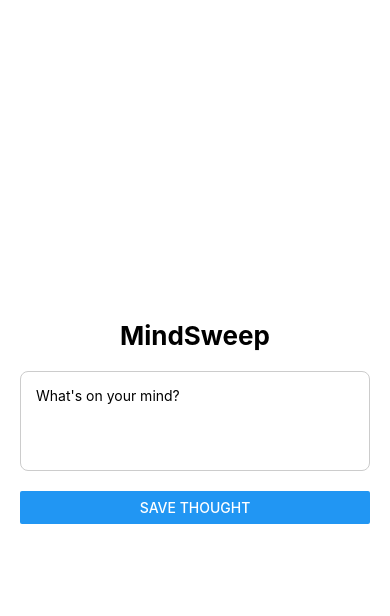
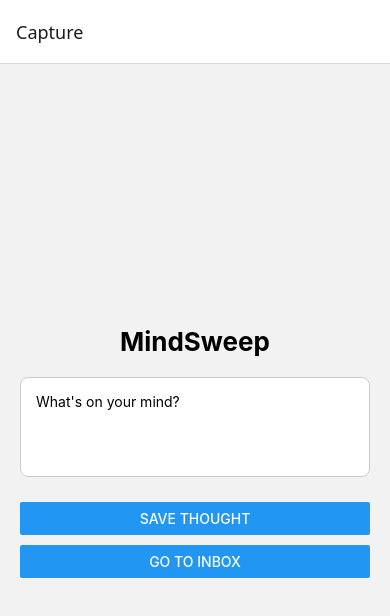
Before and after one commit to Benjamin-Trinh/MindSweep, a React Native app: screen /Capture in a window 390 px wide. Shown: the top 616 px of the page. Built offline with nearby package versions, Linux system fonts and the light colour scheme.

Commit message:
Implemented Capture and Inbox Screens with navigation and local storage

```diff
--- a/App.tsx
+++ b/App.tsx
@@ -1,20 +1,20 @@
 import React from 'react';
-import { StatusBar } from 'expo-status-bar';
-import { SafeAreaView, StyleSheet } from 'react-native';
+import { NavigationContainer } from '@react-navigation/native';
+import { createNativeStackNavigator } from '@react-navigation/native-stack';
+
 import CaptureScreen from './src/screens/CaptureScreen';
+import InboxScreen from './src/screens/InboxScreen';
+import { RootStackParamList } from './src/navigation/types';
+
+const Stack = createNativeStackNavigator<RootStackParamList>();
 
 export default function App() {
   return (
-    <SafeAreaView style={styles.container}>
-      <CaptureScreen />
-      <StatusBar style="auto" />
-    </SafeAreaView>
+    <NavigationContainer>
+      <Stack.Navigator initialRouteName="Capture">
+        <Stack.Screen name="Capture" component={CaptureScreen} />
+        <Stack.Screen name="Inbox" component={InboxScreen} />
+      </Stack.Navigator>
+    </NavigationContainer>
   );
 }
-
-const styles = StyleSheet.create({
-  container: {
-    flex: 1,
-    backgroundColor: '#fff',
-  },
-});
--- /dev/null
+++ b/src/navigation/types.ts
@@ -0,0 +1,4 @@
+export type RootStackParamList = {
+  Capture: undefined;
+  Inbox: undefined;
+};
--- a/src/screens/CaptureScreen.tsx
+++ b/src/screens/CaptureScreen.tsx
@@ -1,9 +1,26 @@
+import React, { useState } from 'react';
+import {
+  View,
+  Text,
+  TextInput,
+  Button,
+  StyleSheet,
+  KeyboardAvoidingView,
+  Platform,
+} from 'react-native';
+import { useNavigation } from '@react-navigation/native';
+import { NativeStackNavigationProp } from '@react-navigation/native-stack';
 import { saveThought } from '../utils/storage';
-import React, { useState } from 'react';
-import { View, Text, TextInput, Button, StyleSheet } from 'react-native';
+import { RootStackParamList } from '../navigation/types';
+
+type CaptureScreenNavigationProp = NativeStackNavigationProp<
+  RootStackParamList,
+  'Capture'
+>;
 
 export default function CaptureScreen() {
   const [thought, setThought] = useState('');
+  const navigation = useNavigation<CaptureScreenNavigationProp>();
 
   const handleSave = async () => {
     if (!thought.trim()) return;
@@ -11,10 +28,13 @@ export default function CaptureScreen() {
     setThought('');
   };
 
+  return (
+    <KeyboardAvoidingView
+      style={styles.container}
+      behavior={Platform.OS === 'ios' ? 'padding' : undefined}
+    >
+      <Text style={styles.title}>MindSweep</Text>
 
-  return (
-    <View style={styles.container}>
-      <Text style={styles.title}>MindSweep</Text>
       <TextInput
         style={styles.input}
         placeholder="What's on your mind?"
@@ -22,8 +42,15 @@ export default function CaptureScreen() {
         onChangeText={setThought}
         multiline
       />
-      <Button title="Save Thought" onPress={handleSave} />
-    </View>
+
+      <View style={styles.buttonContainer}>
+        <Button title="Save Thought" onPress={handleSave} />
+      </View>
+
+      <View style={styles.buttonContainer}>
+        <Button title="Go to Inbox" onPress={() => navigation.navigate('Inbox')} />
+      </View>
+    </KeyboardAvoidingView>
   );
 }
 
@@ -46,5 +73,9 @@ const styles = StyleSheet.create({
     padding: 15,
     minHeight: 100,
     marginBottom: 20,
+    backgroundColor: '#fff',
+  },
+  buttonContainer: {
+    marginVertical: 5,
   },
 });
--- /dev/null
+++ b/src/screens/InboxScreen.tsx
@@ -0,0 +1,59 @@
+import React, { useEffect, useState } from 'react';
+import { View, Text, FlatList, StyleSheet } from 'react-native';
+import { loadThoughts } from '../utils/storage';
+
+type Thought = {
+  id: number;
+  content: string;
+};
+
+export default function InboxScreen() {
+  const [thoughts, setThoughts] = useState<Thought[]>([]);
+
+  useEffect(() => {
+    const fetchThoughts = async () => {
+      const saved = await loadThoughts();
+      setThoughts(saved);
+    };
+
+    fetchThoughts();
+  }, []);
+
+  const renderItem = ({ item }: { item: Thought }) => (
+    <View style={styles.thoughtCard}>
+      <Text>{item.content}</Text>
+    </View>
+  );
+
+  return (
+    <View style={styles.container}>
+      <Text style={styles.title}>Inbox</Text>
+      <FlatList
+        data={thoughts}
+        keyExtractor={(item) => item.id.toString()}
+        renderItem={renderItem}
+        contentContainerStyle={{ paddingBottom: 20 }}
+      />
+    </View>
+  );
+}
+
+const styles = StyleSheet.create({
+  container: {
+    flex: 1,
+    padding: 20,
+    paddingTop: 60,
+  },
+  title: {
+    fontSize: 26,
+    fontWeight: 'bold',
+    marginBottom: 20,
+    textAlign: 'center',
+  },
+  thoughtCard: {
+    backgroundColor: '#f2f2f2',
+    padding: 15,
+    borderRadius: 8,
+    marginBottom: 10,
+  },
+});
```
Also changed, not shown: package.json (+8 -1 lines), 1 other file (tests, documents, lock files or other folders).
